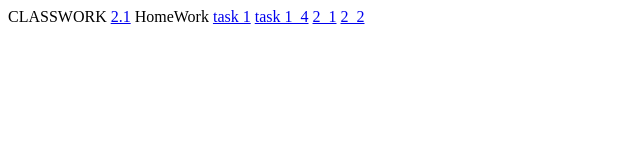
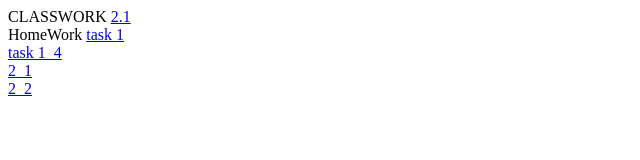
Before and after one commit to VasJeni/JavaScript, a plain HTML site: page index.html in a window 1280 px wide. Shown: the whole page, without its empty margins (0-640 px from the left). Drawn offline with Linux system fonts and the light colour scheme.

Commit message:
task 2_2 home

```diff
--- a/index.html
+++ b/index.html
@@ -7,11 +7,12 @@
     <body>
         CLASSWORK
         <a href="classwork/2_1.html">2.1</a>
+        <br>
         HomeWork
-        <a href="homework/1/task1.html">task 1</a>
-        <a href="homework/1/task1.4.html">task 1_4</a>
-        <a href="homework/2/task%202_1.html">2_1</a>
-        <a href="homework/2/task_2_2.html">2_2</a>
-        <a href=""></a>
+        <a href="homework/1/task1.html">task 1</a><br>
+        <a href="homework/1/task1.4.html">task 1_4</a><br>
+        <a href="homework/2/task%202_1.html">2_1</a><br>
+        <a href="homework/2/task_2_2.html">2_2</a><br>
+        <a href=""></a><br>
     </body>
 </html>
```
